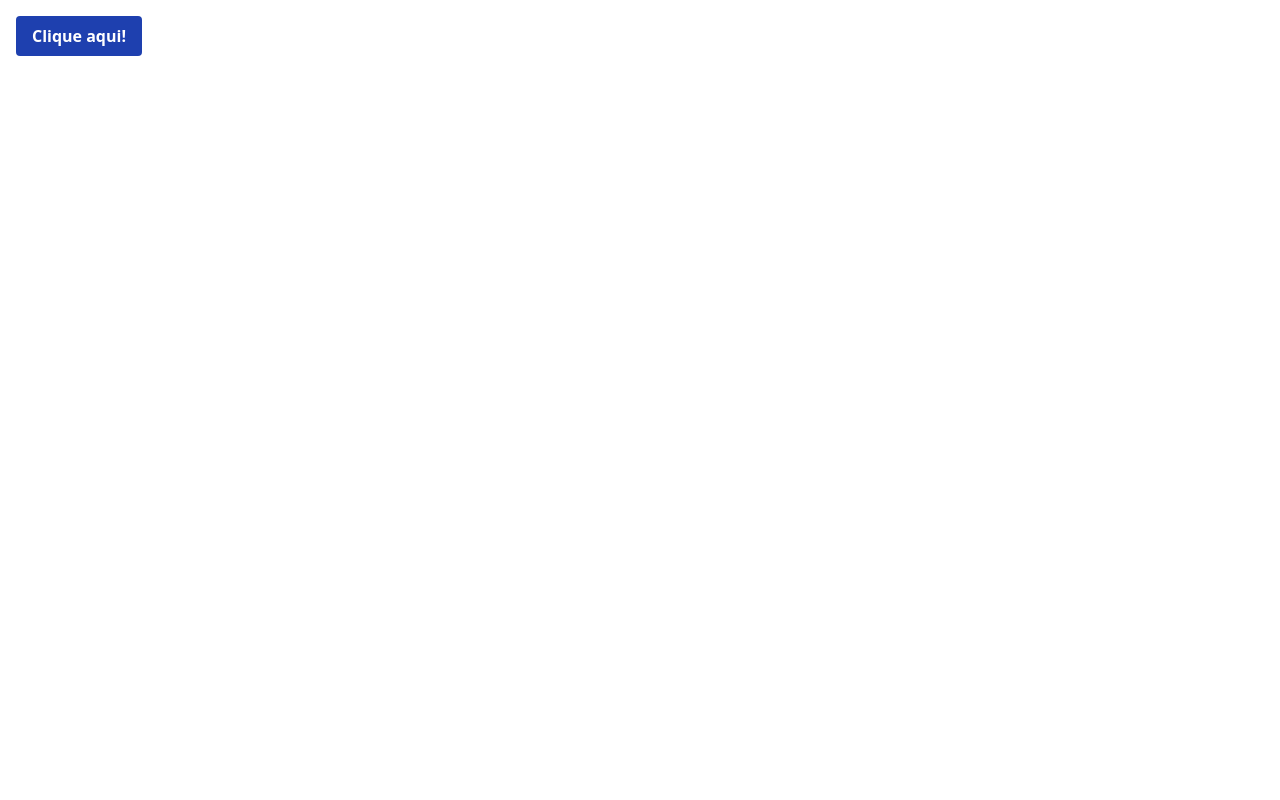
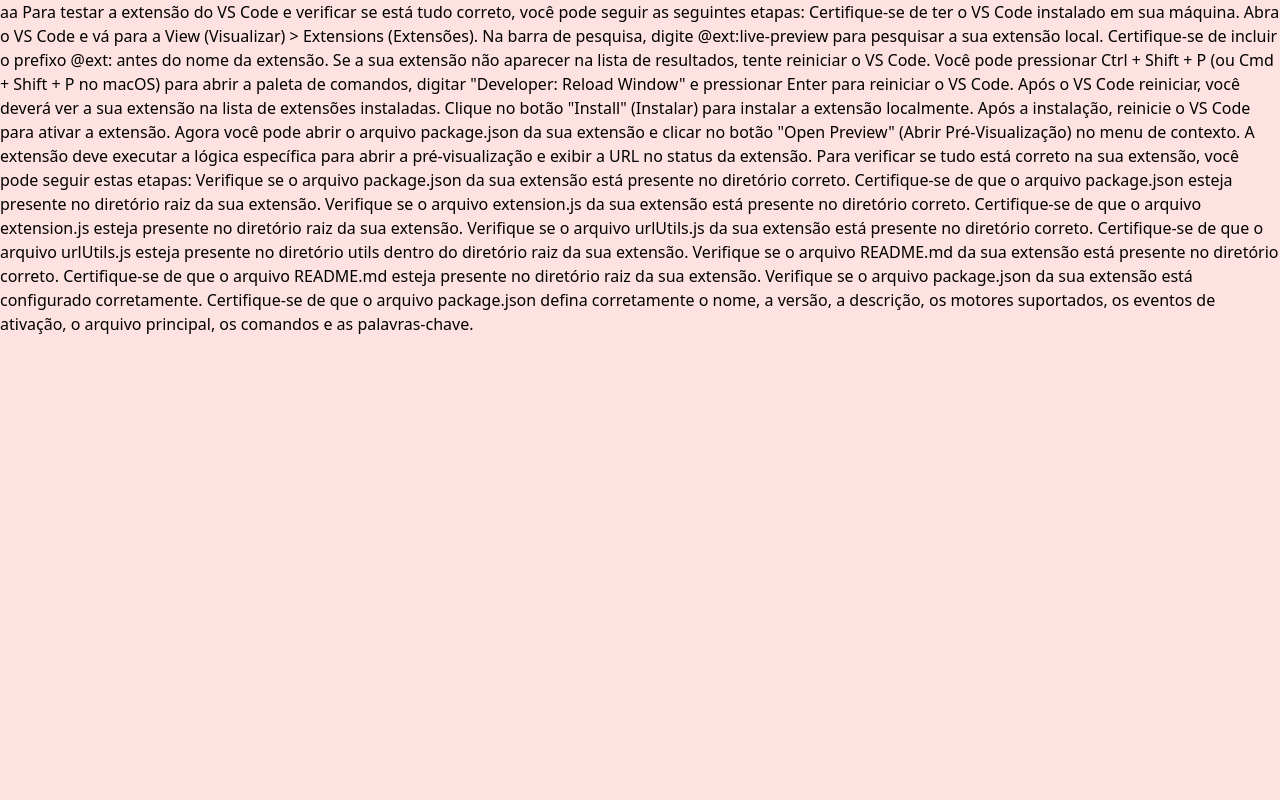
Before and after one commit to Rhuan-P/fullstack-learning, a Flask app: page / in a window 1280 px wide. Run offline with Flask 3, Linux system fonts and the light colour scheme; some libraries are stand-ins or nearby versions.

Commit message:
drop
drop

```diff
--- a/main.py
+++ b/main.py
@@ -3,12 +3,6 @@
 app = Flask(__name__)
 
 @app.route("/")
-def Home():
-   user_list = [{'username': 'John', 'age': 30, 'city': 'New', 'state': 'California', 'country': 'USA'},{'username': 'Jane', 'age': 25, 'city': 'Boston', 'state': 'Massachusetts', 'country': 'USA'},{'username': 'Bob', 'age': 40, 'city': 'Seattle', 'state': 'Washington', 'country': 'USA'}]
-   return render_template('index.html',user_list=user_list)
-
-
-
-
+def home():return render_template('index.html')
 
 app.run(debug=True)
--- a/templates/index.html
+++ b/templates/index.html
@@ -1,18 +1,32 @@
 <!DOCTYPE html>
-<html>
-
+<html lang="en">
 <head>
-    <link rel="stylesheet" href="https://cdn.jsdelivr.net/npm/tailwindcss@2.2.19/dist/tailwind.min.css">
-    <title>Teste Tailwind</title>
-</head>
-<body>
-
-    <div class="container mx-auto p-4 ">
-        <button class="bg-blue-800 hover:bg-blue-700 text-white font-bold py-2 px-4 rounded  ">Clique aqui!</button>
-    </div>
+    <meta charset="UTF-8">
+    <meta name="viewport" content="width=device-width, initial-scale=1.0">
+    <script src="https://cdn.tailwindcss.com"></script>
 
 
 
+    aa
 
+    <title>Document</title>
+</head>
+<body class="w-screen h-screen bg-red-100">
+  Para testar a extensão do VS Code e verificar se está tudo correto, você pode seguir as seguintes etapas:
+
+  Certifique-se de ter o VS Code instalado em sua máquina.
+  Abra o VS Code e vá para a View (Visualizar) > Extensions (Extensões).
+  Na barra de pesquisa, digite @ext:live-preview para pesquisar a sua extensão local. Certifique-se de incluir o prefixo @ext: antes do nome da extensão.
+  Se a sua extensão não aparecer na lista de resultados, tente reiniciar o VS Code. Você pode pressionar Ctrl + Shift + P (ou Cmd + Shift + P no macOS) para abrir a paleta de comandos, digitar "Developer: Reload Window" e pressionar Enter para reiniciar o VS Code.
+  Após o VS Code reiniciar, você deverá ver a sua extensão na lista de extensões instaladas. Clique no botão "Install" (Instalar) para instalar a extensão localmente.
+  Após a instalação, reinicie o VS Code para ativar a extensão.
+  Agora você pode abrir o arquivo package.json da sua extensão e clicar no botão "Open Preview" (Abrir Pré-Visualização) no menu de contexto. A extensão deve executar a lógica específica para abrir a pré-visualização e exibir a URL no status da extensão.
+  Para verificar se tudo está correto na sua extensão, você pode seguir estas etapas:
+
+  Verifique se o arquivo package.json da sua extensão está presente no diretório correto. Certifique-se de que o arquivo package.json esteja presente no diretório raiz da sua extensão.
+  Verifique se o arquivo extension.js da sua extensão está presente no diretório correto. Certifique-se de que o arquivo extension.js esteja presente no diretório raiz da sua extensão.
+  Verifique se o arquivo urlUtils.js da sua extensão está presente no diretório correto. Certifique-se de que o arquivo urlUtils.js esteja presente no diretório utils dentro do diretório raiz da sua extensão.
+  Verifique se o arquivo README.md da sua extensão está presente no diretório correto. Certifique-se de que o arquivo README.md esteja presente no diretório raiz da sua extensão.
+  Verifique se o arquivo package.json da sua extensão está configurado corretamente. Certifique-se de que o arquivo package.json defina corretamente o nome, a versão, a descrição, os motores suportados, os eventos de ativação, o arquivo principal, os comandos e as palavras-chave.
 </body>
 </html>
```
